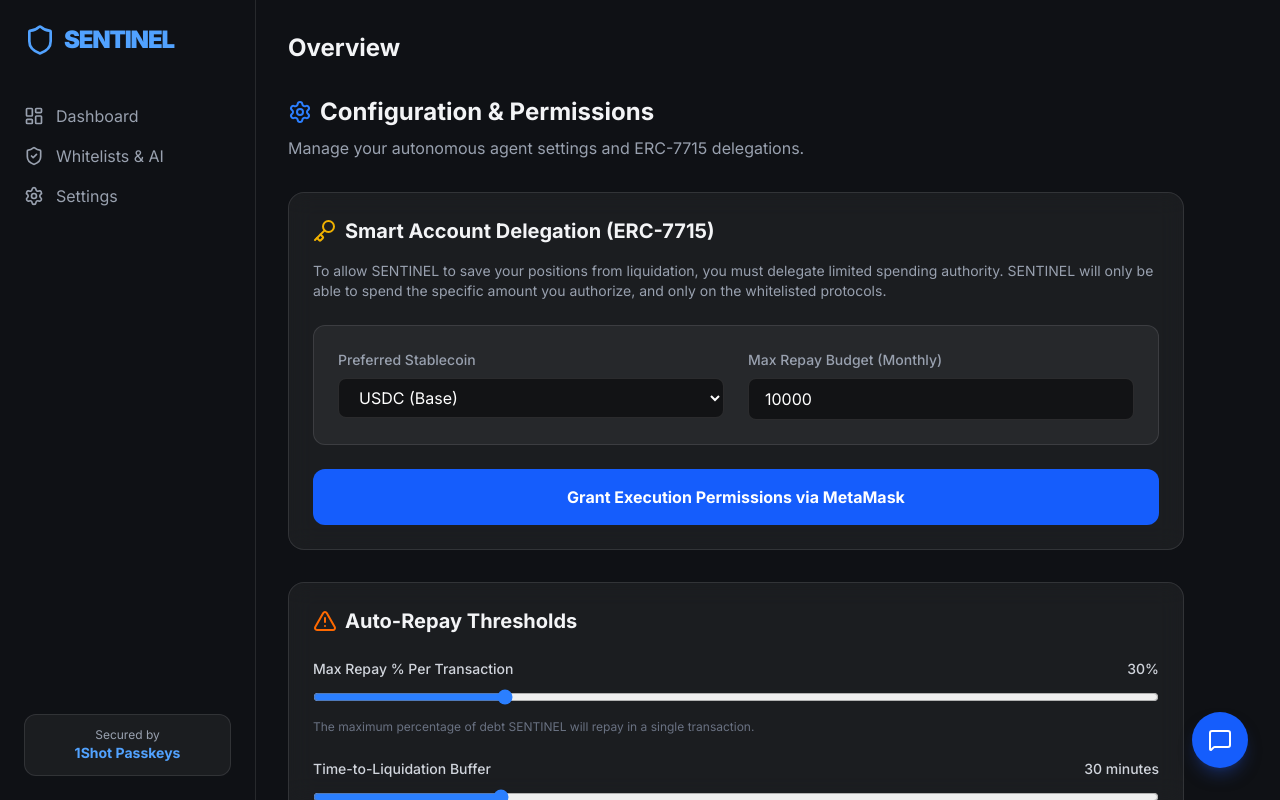
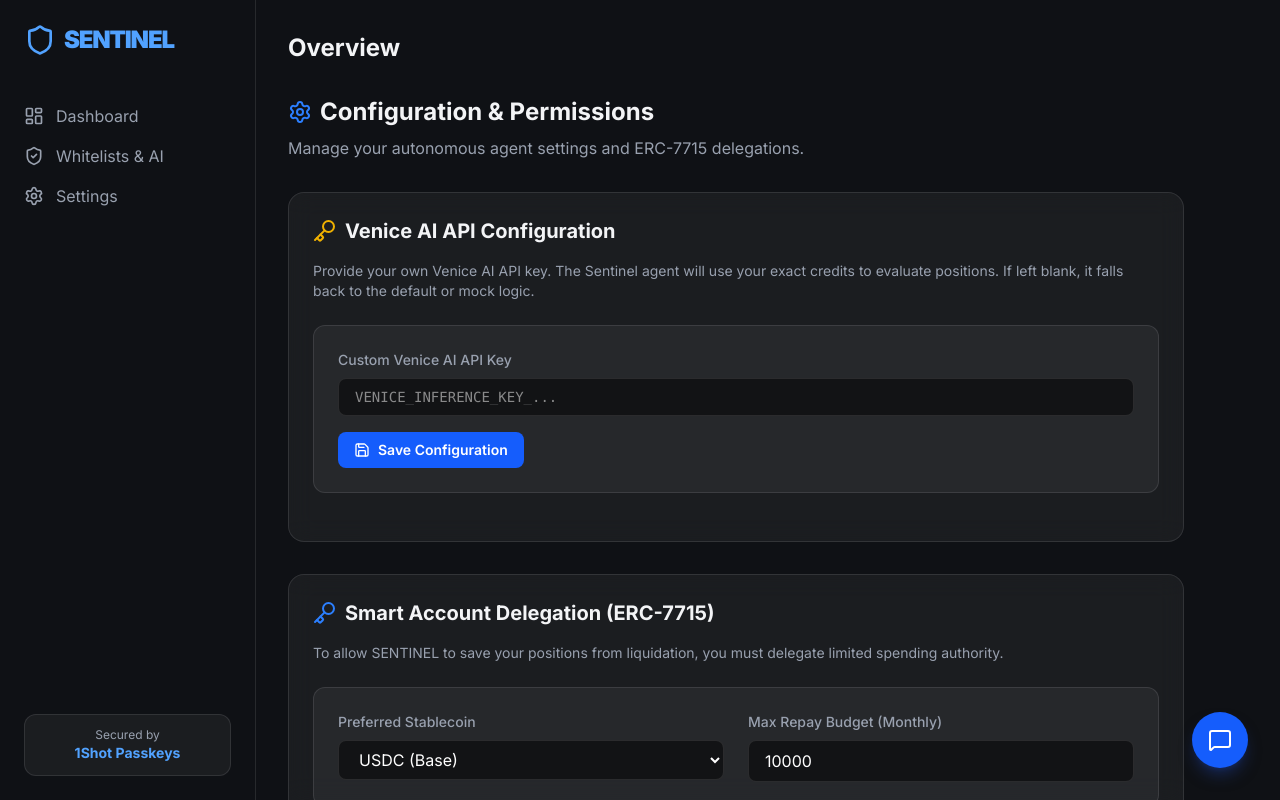
Before and after one commit to arpit2222/sentinel, a Next.js app in the folder frontend/: page /settings in a window 1280 px wide. Built offline with nearby package versions, Linux system fonts and the light colour scheme; what wagmi would draw is missing.

Commit message:
feat: add Custom API Key configuration to Settings page

```diff
--- a/frontend/src/app/settings/page.tsx
+++ b/frontend/src/app/settings/page.tsx
@@ -1,11 +1,53 @@
 'use client'
 
-import { useState } from 'react'
-import { Key, Settings as SettingsIcon, AlertTriangle } from 'lucide-react'
+import { useState, useEffect } from 'react'
+import { Key, Settings as SettingsIcon, AlertTriangle, Save } from 'lucide-react'
 
 export default function Settings() {
   const [isDelegated, setIsDelegated] = useState(false)
   const [isSigning, setIsSigning] = useState(false)
+  const [veniceApiKey, setVeniceApiKey] = useState('')
+  const [isSavingConfig, setIsSavingConfig] = useState(false)
+  const [userId, setUserId] = useState<string | null>(null)
+
+  useEffect(() => {
+    const storedId = localStorage.getItem('sentinel_user_id')
+    if (storedId) {
+      setUserId(storedId)
+      fetchConfig(storedId)
+    }
+  }, [])
+
+  const fetchConfig = async (address: string) => {
+    try {
+      const apiUrl = process.env.NEXT_PUBLIC_API_URL || 'http://localhost:4000'
+      const res = await fetch(`${apiUrl}/api/users/${address}`)
+      const config = await res.json()
+      if (config.veniceApiKey) {
+        setVeniceApiKey(config.veniceApiKey)
+      }
+    } catch (e) {
+      console.error(e)
+    }
+  }
+
+  const handleSaveConfig = async () => {
+    if (!userId) return
+    setIsSavingConfig(true)
+    try {
+      const apiUrl = process.env.NEXT_PUBLIC_API_URL || 'http://localhost:4000'
+      await fetch(`${apiUrl}/api/users/${userId}`, {
+        method: 'POST',
+        headers: { 'Content-Type': 'application/json' },
+        body: JSON.stringify({ veniceApiKey })
+      })
+      alert("Configuration saved securely to your Smart Account!")
+    } catch (e) {
+      console.error(e)
+    } finally {
+      setIsSavingConfig(false)
+    }
+  }
 
   const handleDelegate = () => {
     setIsSigning(true)
@@ -24,10 +66,36 @@
       </div>
 
       <div className="glass-card">
-        <h3 className="text-xl font-bold mb-4 flex items-center gap-2"><Key className="text-yellow-500"/> Smart Account Delegation (ERC-7715)</h3>
+        <h3 className="text-xl font-bold mb-4 flex items-center gap-2"><Key className="text-yellow-500"/> Venice AI API Configuration</h3>
+        <p className="text-sm text-gray-400 mb-6">
+          Provide your own Venice AI API key. The Sentinel agent will use your exact credits to evaluate positions. If left blank, it falls back to the default or mock logic.
+        </p>
+
+        <div className="bg-white/5 border border-white/10 p-6 rounded-xl mb-6 space-y-4">
+          <div>
+            <label className="block text-sm font-medium text-gray-400 mb-2">Custom Venice AI API Key</label>
+            <input
+              type="password"
+              placeholder="VENICE_INFERENCE_KEY_..."
+              value={veniceApiKey}
+              onChange={(e) => setVeniceApiKey(e.target.value)}
+              className="w-full bg-black/50 border border-white/10 rounded-lg px-4 py-2 text-white outline-none focus:border-blue-500 transition font-mono text-sm"
+            />
+          </div>
+          <button
+            onClick={handleSaveConfig}
+            disabled={isSavingConfig}
+            className="px-4 py-2 bg-blue-600 hover:bg-blue-700 text-white rounded-lg text-sm font-semibold transition flex items-center gap-2"
+          >
+            <Save size={16}/> {isSavingConfig ? 'Saving...' : 'Save Configuration'}
+          </button>
+        </div>
+      </div>
+
+      <div className="glass-card">
+        <h3 className="text-xl font-bold mb-4 flex items-center gap-2"><Key className="text-blue-500"/> Smart Account Delegation (ERC-7715)</h3>
         <p className="text-sm text-gray-400 mb-6">
           To allow SENTINEL to save your positions from liquidation, you must delegate limited spending authority.
-          SENTINEL will only be able to spend the specific amount you authorize, and only on the whitelisted protocols.
         </p>
 
         <div className="bg-white/5 border border-white/10 p-6 rounded-xl mb-6">
@@ -66,33 +134,9 @@
             disabled={isSigning}
             className="w-full px-6 py-4 rounded-xl bg-blue-600 hover:bg-blue-700 text-white font-bold transition flex items-center justify-center gap-2 disabled:opacity-50"
           >
-            {isSigning ? 'Requesting wallet signature...' : 'Grant Execution Permissions via MetaMask'}
+            {isSigning ? 'Requesting wallet signature...' : 'Grant Execution Permissions'}
           </button>
         )}
-      </div>
-
-      <div className="glass-card">
-        <h3 className="text-xl font-bold mb-4 flex items-center gap-2"><AlertTriangle className="text-orange-500"/> Auto-Repay Thresholds</h3>
-
-        <div className="space-y-6 mt-6">
-          <div>
-            <label className="flex justify-between text-sm font-medium text-gray-300 mb-2">
-              <span>Max Repay % Per Transaction</span>
-              <span>30%</span>
-            </label>
-            <input type="range" min="10" max="100" defaultValue="30" className="w-full accent-blue-500" />
-            <p className="text-xs text-gray-500 mt-2">The maximum percentage of debt SENTINEL will repay in a single transaction.</p>
-          </div>
-
-          <div>
-            <label className="flex justify-between text-sm font-medium text-gray-300 mb-2">
-              <span>Time-to-Liquidation Buffer</span>
-              <span>30 minutes</span>
-            </label>
-            <input type="range" min="5" max="120" defaultValue="30" className="w-full accent-blue-500" />
-            <p className="text-xs text-gray-500 mt-2">SENTINEL will attempt rescue when liquidation is this close to occurring.</p>
-          </div>
-        </div>
       </div>
 
     </div>
```
